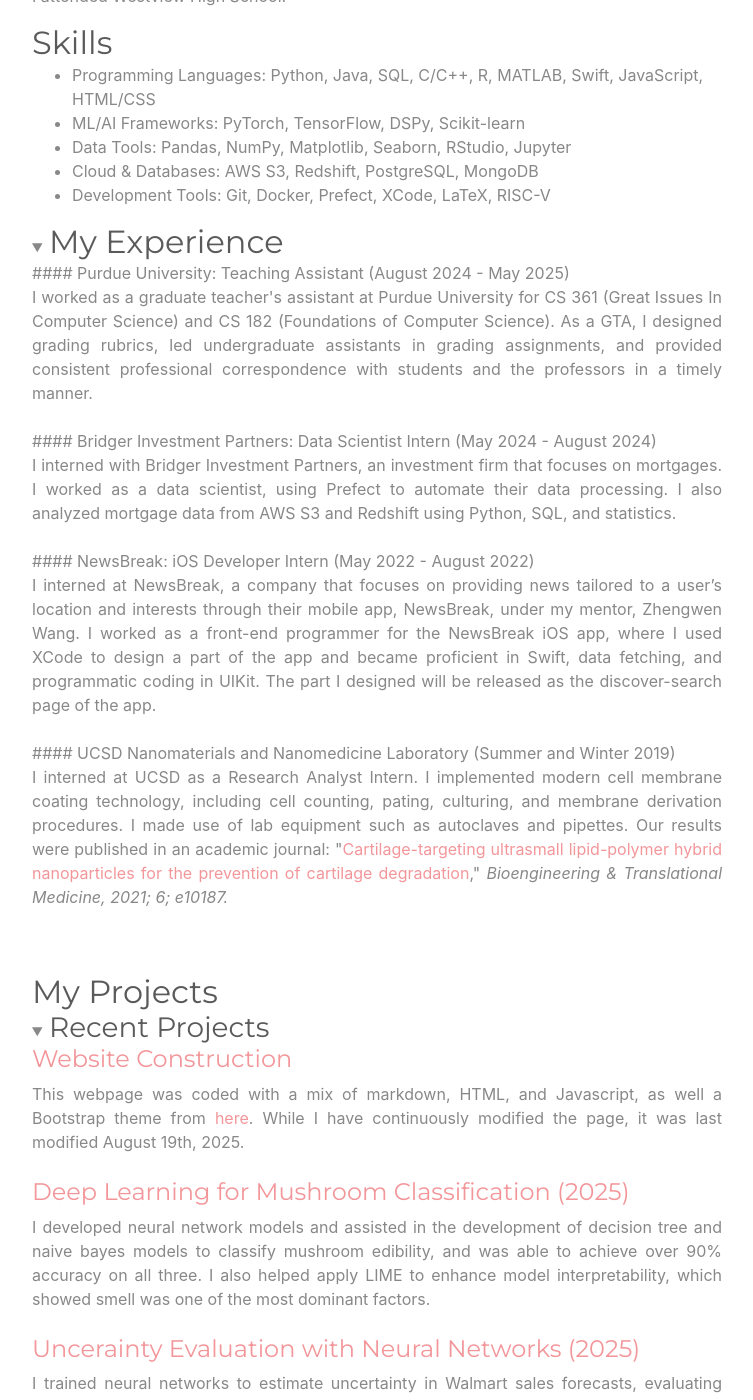
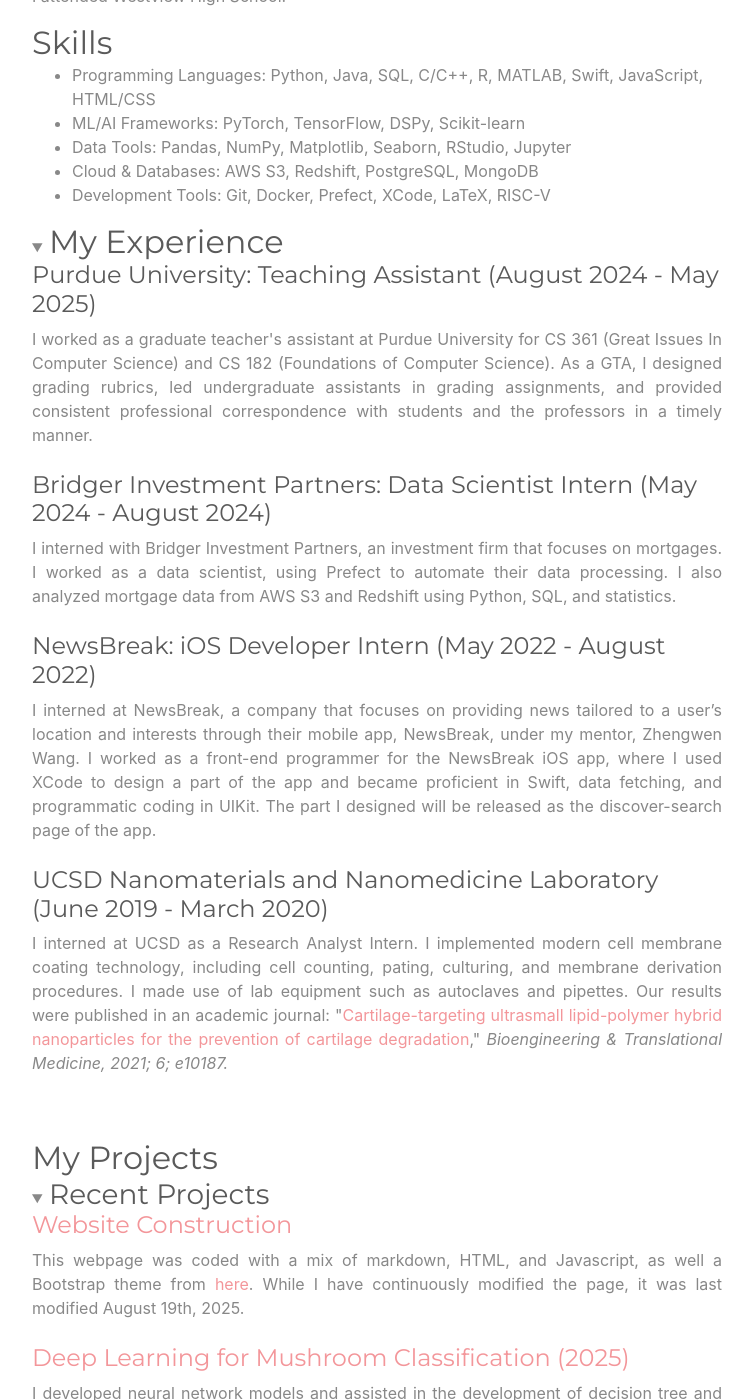
Before and after one commit to DerrickhSun/DerrickhSun.github.io, a Jekyll site: the page built from index.md, in a window 1280 px wide and 1400 px high, scrolled down 1092 px. Shown: the whole window, without its empty margins (263-1016 px from the left). Built offline with Jekyll 4.4.1, drawn with Linux system fonts in a browser that asks for light colours.

Commit message:
fixed h4

```diff
--- a/index.md
+++ b/index.md
@@ -51,7 +51,7 @@
   <h2> My Experience </h2>
 </summary>
 
-#### Purdue University: Teaching Assistant (August 2024 - May 2025)
+<h4> Purdue University: Teaching Assistant (August 2024 - May 2025)</h4>
 <div style="text-align: justify">
 I worked as a graduate teacher's assistant at Purdue University for CS 361 (Great Issues In Computer Science) and
 CS 182 (Foundations of Computer Science). As a GTA, I designed grading rubrics, led undergraduate assistants in
@@ -59,20 +59,20 @@
 timely manner.</div><br>
 
 
-#### Bridger Investment Partners: Data Scientist Intern (May 2024 - August 2024)
+<h4> Bridger Investment Partners: Data Scientist Intern (May 2024 - August 2024)</h4>
 <div style="text-align: justify">
 I interned with Bridger Investment Partners, an investment firm that focuses on mortgages.
 I worked as a data scientist, using Prefect to automate their data processing.
 I also analyzed mortgage data from AWS S3 and Redshift using Python, SQL, and statistics.</div><br>
 
 
-#### NewsBreak: iOS Developer Intern (May 2022 - August 2022)
+<h4> NewsBreak: iOS Developer Intern (May 2022 - August 2022)</h4>
 <div style="text-align: justify">
 I interned at NewsBreak, a company that focuses on providing news tailored to a user’s
 location and interests through their mobile app, NewsBreak, under my mentor, Zhengwen Wang. I worked as a front-end programmer for the NewsBreak iOS app, where I used XCode to design a part of the app and became proficient in Swift, data fetching, and programmatic coding in UIKit. The part I designed will be released as the discover-search page of the app.</div><br>
 
 
-#### UCSD Nanomaterials and Nanomedicine Laboratory (Summer and Winter 2019)
+<h4> UCSD Nanomaterials and Nanomedicine Laboratory (June 2019 - March 2020) </h4>
 <div style="text-align: justify">
 I interned at UCSD as a Research Analyst Intern. I implemented modern cell membrane coating technology, including cell counting, pating, culturing, and membrane derivation procedures. I made use of lab equipment such as autoclaves and pipettes. Our results were published in an academic journal: "<a href="https://doi.org/10.1002/btm2.10187">Cartilage-targeting ultrasmall lipid-polymer hybrid nanoparticles for the prevention of cartilage degradation</a>," <i>Bioengineering & Translational Medicine, 2021; 6; e10187.</i></div><br>
 </details>
```
